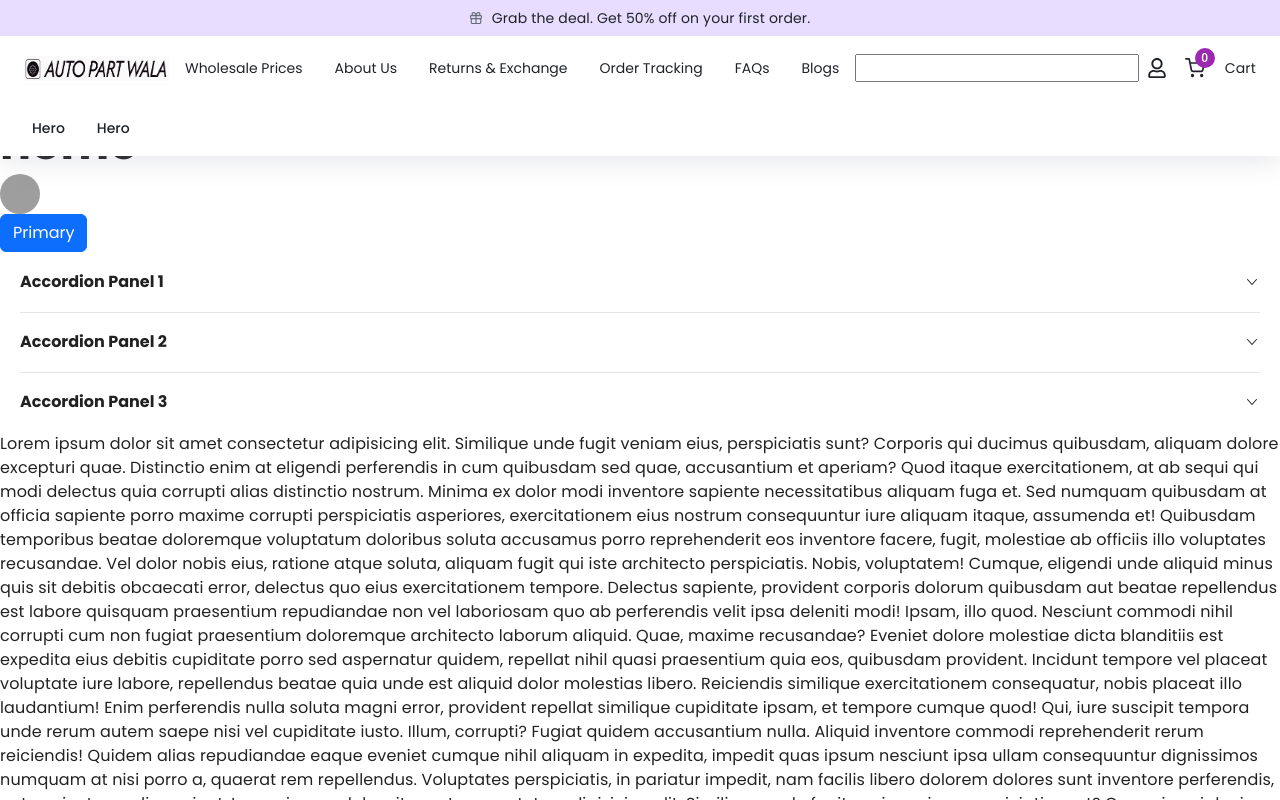
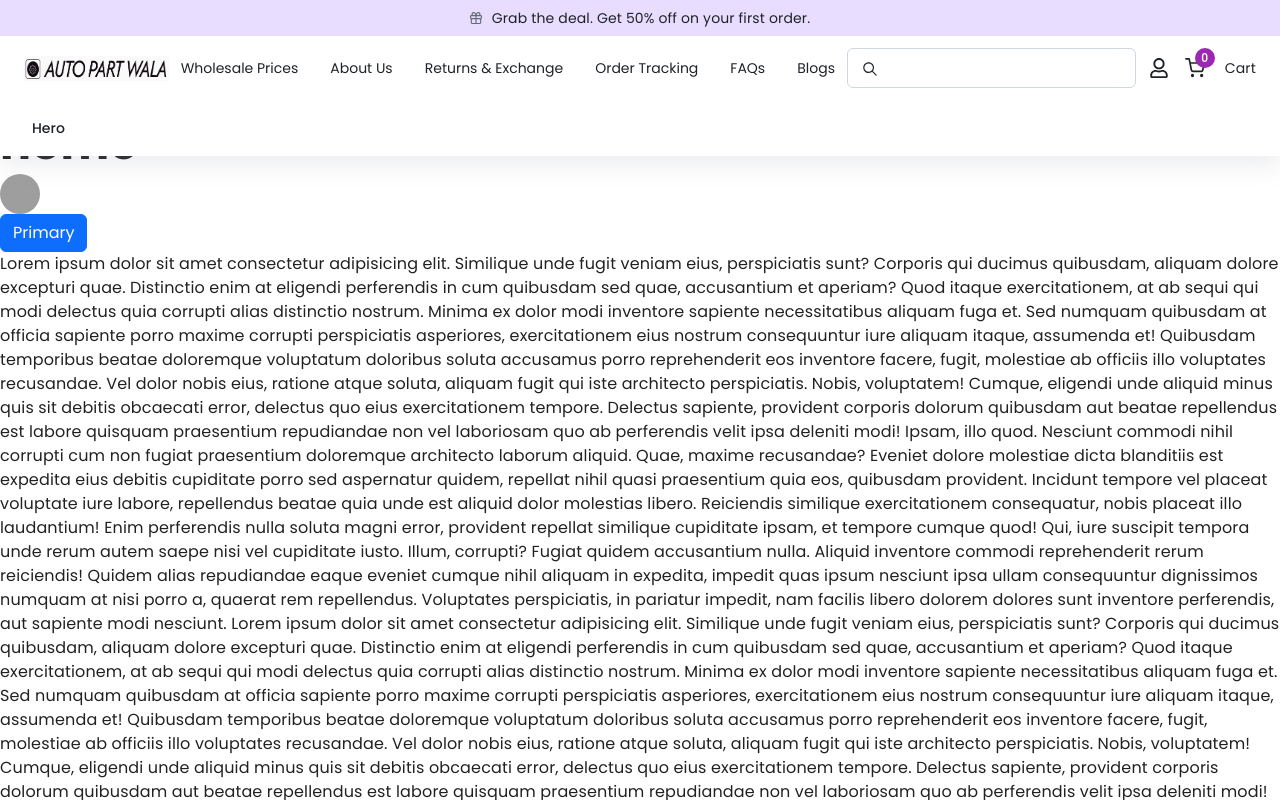
Before and after one commit to sunnycharkhwal/AutoPartWala, a React (Vite) app: page / in a window 1280 px wide. Shown: the top 800 px of the page. Built offline with nearby package versions, Linux system fonts and the light colour scheme; grey boxes are pictures that could not be loaded.

Commit message:
nav all 100 %

```diff
--- a/src/assets/Data.js
+++ b/src/assets/Data.js
@@ -14,21 +14,106 @@ export const BottomNavData = [
             itemName: 'Xtreme 160R Disc',
             itemLink: '/login',
           },
+          {
+            itemName: 'Xtreme 160R Disc',
+            itemLink: '/login',
+          },
+          {
+            itemName: 'Xtreme 160R Double Disc',
+            itemLink: '/login',
+          },
+          {
+            itemName: 'Xtreme 200S',
+            itemLink: '/login',
+          },
+          {
+            itemName: 'Xtreme 200R',
+            itemLink: '/login',
+          },
+          {
+            itemName: 'Xtreme 125R',
+            itemLink: '/login',
+          },
+          {
+            itemName: 'Xpulse 200T',
+            itemLink: '/login',
+          },
+          {
+            itemName: 'Xpulse 200 rally version',
+            itemLink: '/login',
+          },
+          {
+            itemName: 'Xpulse 200',
+            itemLink: '/login',
+          },
+          {
+            itemName: 'XPulse 200 4V',
+            itemLink: '/login',
+          },
+          {
+            itemName: 'Glamour Disc',
+            itemLink: '/login',
+          },
+          {
+            itemName: 'Splendor iSmart',
+            itemLink: '/login',
+          },
+          {
+            itemName: 'Passion Pro',
+            itemLink: '/login',
+          },
+          {
+            itemName: 'Splendor Plus Drum',
+            itemLink: '/login',
+          },
+          {
+            itemName: 'Splendor Plus i3S',
+            itemLink: '/login',
+          },
+          {
+            itemName: 'HF 100',
+            itemLink: '/login',
+          },
+          {
+            itemName: 'HF Deluxe',
+            itemLink: '/login',
+          },
+          {
+            itemName: 'Super Splendor',
+            itemLink: '/login',
+          },
+          {
+            itemName: 'Karizma XMR',
+            itemLink: '/login',
+          },
+          {
+            itemName: 'Hero Achiver',
+            itemLink: '/login',
+          },
         ],
       },
-    ],
-  },
-  {
-    activeClass: '',
-    titleLink: '/login',
-    title: 'Hero',
-    subMenu: [
       {
-        background: '',
-        subMenuTitle: 'bike',
+        background: '#F6F8FA',
+        subMenuTitle: 'Scooter',
         Item: [
           {
-            itemName: 'Xtreme 160R Disc',
+            itemName: 'Hero Pleasure Plus',
+            itemLink: '/login',
+          },
+          {
+            itemName: 'Hero Destini 125',
+            itemLink: '/login',
+          },
+          {
+            itemName: 'Hero Xoom 110',
+            itemLink: '/login',
+          },
+          {
+            itemName: 'Hero Maestro',
+            itemLink: '/login',
+          },
+          {
+            itemName: 'Hero Maestro Edge',
             itemLink: '/login',
           },
         ],
--- a/src/assets/navBar/BottomNav.jsx
+++ b/src/assets/navBar/BottomNav.jsx
@@ -1,14 +1,13 @@
 import React from 'react';
 import {useNavigate} from 'react-router'; // Corrected import
-import {Dropdown} from 'rsuite';
+import {Dropdown, Accordion, Placeholder} from 'rsuite';
 import {BottomNavData} from '../Data';
-
-export const BottomNav = ({background}) => {
+export const BottomNav = () => {
   const navigate = useNavigate();
 
   return (
     <>
-      <div className="BottomNavTop_Div">
+      <div className="BottomNavTop_Div d-none d-xxl-block d-xl-block d-lg-block">
         {BottomNavData.map((val, i) => (
           <div key={i} className={`BottomNavDiv ${val.activeClass}`}>
             {val.activeClass === 'normal' ? (
@@ -51,3 +50,52 @@ export const BottomNav = ({background}) => {
     </>
   );
 };
+
+export const BottomNavMobile = () => {
+  const navigate = useNavigate();
+
+  return (
+    <>
+      {BottomNavData.map((val, i) => (
+        <div
+          className="BottomNavMobile_div d-block d-xxl-none d-xl-none d-lg-none"
+          key={i}>
+          {val.activeClass === 'normal' ? (
+            <div className={`BottomNavDiv ${val.activeClass}`}>
+              <Dropdown
+                title={<span>{val.title}</span>}
+                className="NavHoverBtn"
+                onClick={() => navigate(val.titleLink)}
+              />
+            </div>
+          ) : (
+            <Accordion>
+              <Accordion.Panel
+                header={
+                  <span className="BottomNavMobile_divTitle">{val.title}</span>
+                }
+                eventKey={i}>
+                {val.subMenu.map((subVal, j) => (
+                  <Accordion key={j}>
+                    <Accordion.Panel header={subVal.subMenuTitle} eventKey={j}>
+                      <div className="BottomNavTop_Div BottomNavDiv">
+                        {subVal.Item.map((item, k) => (
+                          <Dropdown
+                            key={k}
+                            title={<span>{item.itemName}</span>}
+                            className="NavHoverBtn"
+                            onClick={() => navigate(item.itemLink)}
+                          />
+                        ))}
+                      </div>
+                    </Accordion.Panel>
+                  </Accordion>
+                ))}
+              </Accordion.Panel>
+            </Accordion>
+          )}
+        </div>
+      ))}
+    </>
+  );
+};
--- a/src/assets/navBar/NavBar.jsx
+++ b/src/assets/navBar/NavBar.jsx
@@ -20,8 +20,9 @@ import Logo from '../../images/logo.png';
 import {FaRegUser} from 'react-icons/fa';
 import {styled} from '@mui/material/styles';
 import {TopNavBar} from './TopNavBar';
-import {BottomNav} from './BottomNav';
+import {BottomNav, BottomNavMobile} from './BottomNav';
 import {FiShoppingCart} from 'react-icons/fi';
+import {IoIosSearch} from 'react-icons/io';
 
 //
 const drawerWidth = 240;
@@ -94,19 +95,22 @@ export const DrawerAppBar = ({window}) => {
               color="inherit"
               aria-label="open drawer"
               onClick={handleDrawerToggle}
-              sx={{display: {md: 'none'}}}
+              sx={{display: {lg: 'none'}}}
               className="text-black">
               <MenuIcon />
             </IconButton>
             <NavLink to="/" className="text-white">
               <img className="NavLogo" src={Logo} alt="logo" />
             </NavLink>
-            <Box sx={{display: {xs: 'none', md: 'flex'}}} className="NavPcBtn">
+            <Box sx={{display: {xs: 'none', lg: 'flex'}}} className="NavPcBtn">
               <NavLinkDiv />
             </Box>
-            <div className=" d-flex align-items-center">
-              <div>
-                <input type="text" className="w-100" />
+            <div className=" navBtn_div ">
+              <div className="NavSearch_div d-none d-xxl-flex d-xl-flex d-lg-flex d-md-flex">
+                <span>
+                  <IoIosSearch />
+                </span>
+                <input type="text" />
               </div>
               <BootstrapTooltip
                 title="Login"
@@ -131,6 +135,12 @@ export const DrawerAppBar = ({window}) => {
               </BootstrapTooltip>
             </div>
           </Toolbar>
+          <div className="NavSearch_div d-flex d-xxl-none d-xl-none d-lg-none d-md-none">
+            <span>
+              <IoIosSearch />
+            </span>
+            <input type="text" />
+          </div>
           <BottomNav />
         </AppBar>
         <Drawer
@@ -141,10 +151,11 @@ export const DrawerAppBar = ({window}) => {
           anchor="left"
           ModalProps={{keepMounted: true}}
           sx={{
-            display: {xs: 'block', md: 'none'},
+            display: {xs: 'block', lg: 'none'},
             '& .MuiDrawer-paper': {boxSizing: 'border-box', width: drawerWidth},
           }}>
           <NavLinkDiv />
+          <BottomNavMobile />
         </Drawer>
       </Box>
     </>
--- a/src/assets/navBar/NavBar.scss
+++ b/src/assets/navBar/NavBar.scss
@@ -15,6 +15,7 @@
   width: 71%;
   justify-content: center;
   align-items: center;
+  margin-left: 6rem;
 }
 
 .NavFreeBtn {
@@ -47,7 +48,8 @@
 }
 @media (min-width: 1024px) {
   .NavPcBtn {
-    width: 60%;
+    width: 55%;
+    margin-left: 0;
   }
 }
 @media (min-width: 1440px) {
@@ -57,5 +59,6 @@
 
   .NavPcBtn {
     width: 71%;
+    margin-left: 6rem;
   }
 }
--- a/src/assets/pages/Home.jsx
+++ b/src/assets/pages/Home.jsx
@@ -1,35 +1,14 @@
 import React from 'react';
 import Button from 'react-bootstrap/Button';
 import Avatar from '@mui/material/Avatar';
-import {Accordion, Placeholder} from 'rsuite';
+
 export const Home = () => {
   return (
     <>
       <h1>home</h1>
       <Avatar alt="Remy Sharp" src="/static/images/avatar/1.jpg" />
       <Button variant="primary">Primary</Button>
-      <Accordion>
-        <Accordion.Panel header="Accordion Panel 1" eventKey={1}>
-          1
-          <Accordion>
-            <Accordion.Panel header="Accordion Panel 5" eventKey={5}>
-              2
-            </Accordion.Panel>
-            <Accordion.Panel header="Accordion Panel 6" eventKey={6}>
-              <Placeholder.Paragraph />
-            </Accordion.Panel>
-            <Accordion.Panel header="Accordion Panel 7" eventKey={7}>
-              <Placeholder.Paragraph />
-            </Accordion.Panel>
-          </Accordion>
-        </Accordion.Panel>
-        <Accordion.Panel header="Accordion Panel 2" eventKey={2}>
-          <Placeholder.Paragraph />
-        </Accordion.Panel>
-        <Accordion.Panel header="Accordion Panel 3" eventKey={3}>
-          <Placeholder.Paragraph />
-        </Accordion.Panel>
-      </Accordion>
+
       <p>
         Lorem ipsum dolor sit amet consectetur adipisicing elit. Similique unde
         fugit veniam eius, perspiciatis sunt? Corporis qui ducimus quibusdam,
--- a/src/scss/index.scss
+++ b/src/scss/index.scss
@@ -127,9 +127,13 @@ body {
   }
   .BottomNav_DropdownDiv {
     display: flex;
+
     .BottomNav_DropdownDivInner {
       padding: 16px;
       width: 200px;
+      overflow: scroll;
+      max-height: 17rem;
+      min-height: auto;
       .BottomNav_DropdownDivInnerTitle {
         color: var(--first-text-color);
         font-weight: 500;
@@ -189,3 +193,64 @@ body {
     }
   }
 }
+.NavSearch_div {
+  display: flex;
+  justify-content: center;
+  align-items: center;
+  border: 1px solid #d0d7de;
+  height: 40px;
+  padding: 0px 8px;
+  border-radius: 6px;
+  margin-right: 8px;
+  span {
+    padding: 5px;
+    margin-right: 8px;
+    color: var(--first-text-color);
+    svg {
+      font-size: 18px;
+    }
+  }
+  input {
+    border: none;
+    width: 100%;
+    height: 100%;
+    color: var(--first-text-color);
+    &:focus {
+      outline: none;
+    }
+  }
+}
+.navBtn_div {
+  display: flex;
+  justify-content: flex-end;
+  align-items: center;
+  width: 100%;
+}
+.BottomNavMobile_div {
+  .rs-panel-collapsible > .rs-panel-header {
+    padding: 0;
+  }
+  .rs-panel-body,
+  .rs-panel-header {
+    padding: 0;
+  }
+  .BottomNavMobile_divTitle {
+    width: 100%;
+    text-align: left;
+    font-weight: 400;
+  }
+  .rs-panel-btn {
+    padding-left: 16px;
+    &:focus {
+      background-color: transparent !important;
+    }
+  }
+  .outerDiv {
+    svg {
+      display: none !important;
+    }
+  }
+  .BottomNavTop_Div {
+    flex-direction: column;
+  }
+}
--- a/src/scss/res.scss
+++ b/src/scss/res.scss
@@ -3,9 +3,17 @@
 @use 'var.scss';
 @use 'mixing.scss';
 @media (max-width: 576px) {
+  .NavLogo {
+    width: 125px;
+    height: 20px;
+  }
+  .NavSearch_div {
+    margin-left: 10px;
+    margin-right: 10px;
+  }
   .TopNav_barDiv {
-    padding-left: 10px;
-    padding-right: 10px;
+    padding-left: 16px;
+    padding-right: 16px;
     span {
       img {
         padding-right: 0px;
```
